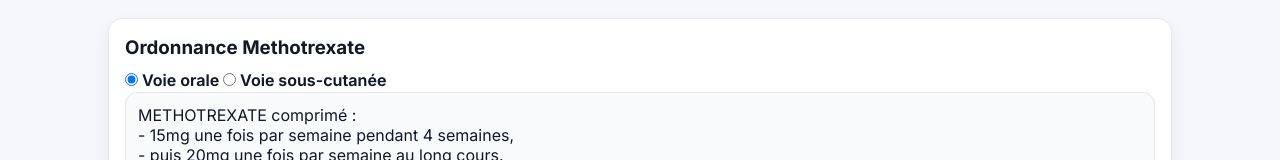
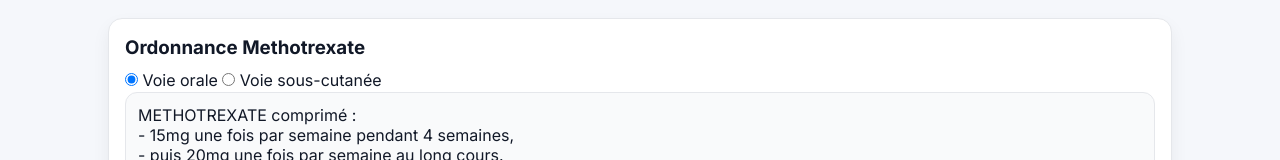
Before and after one commit to BBertcode/internoclic, a plain HTML site: page mtx.html in a window 1280 px wide. Shown: the part 141-301 px from the top of the page. Drawn offline with Linux system fonts and the light colour scheme.

Commit message:
Change label font-weight from 650 to 400

```diff
--- a/style.css
+++ b/style.css
@@ -273,7 +273,7 @@ p{ color: var(--muted); margin-bottom: 14px; }
 }
 
 /* ---------- Inputs ---------- */
-label{ font-weight: 650; color: var(--text); }
+label{ font-weight: 400; color: var(--text); }
 input, select, textarea{
   font: inherit;
   border: 1px solid var(--border);
```
